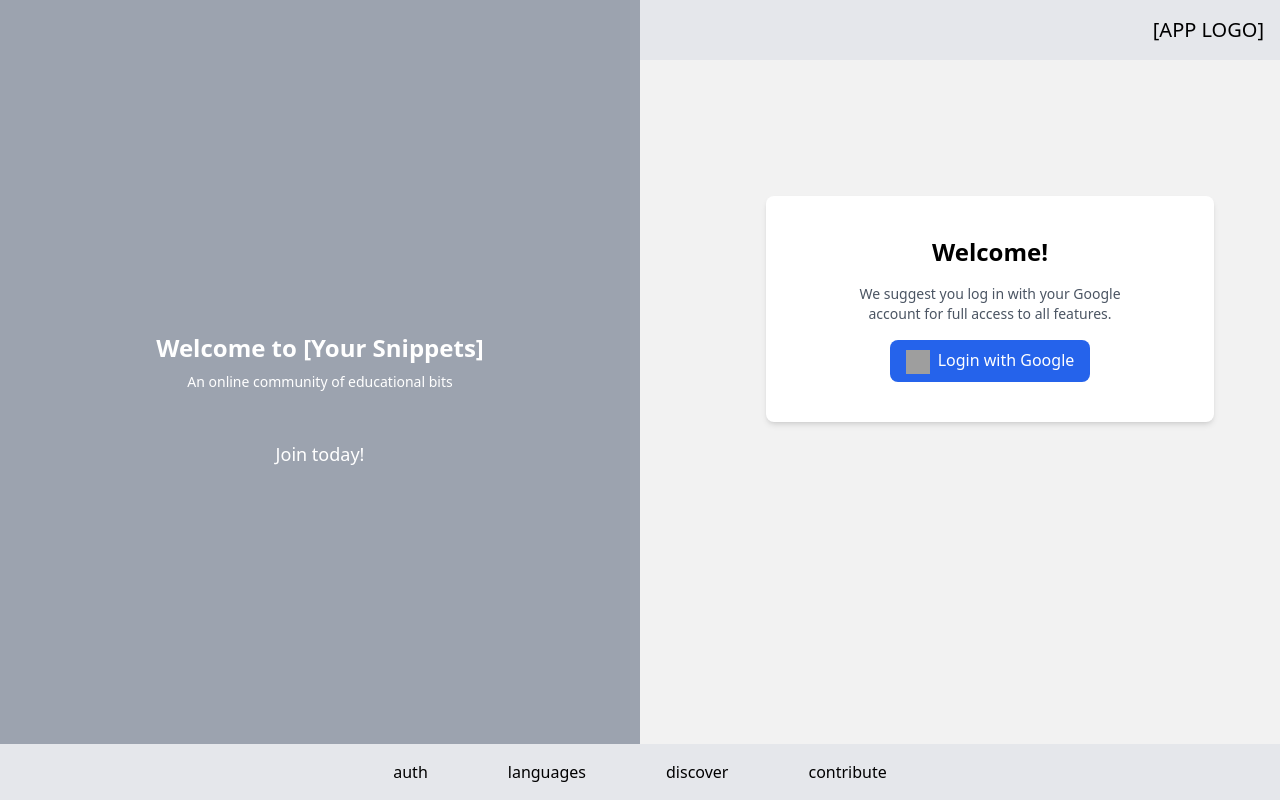
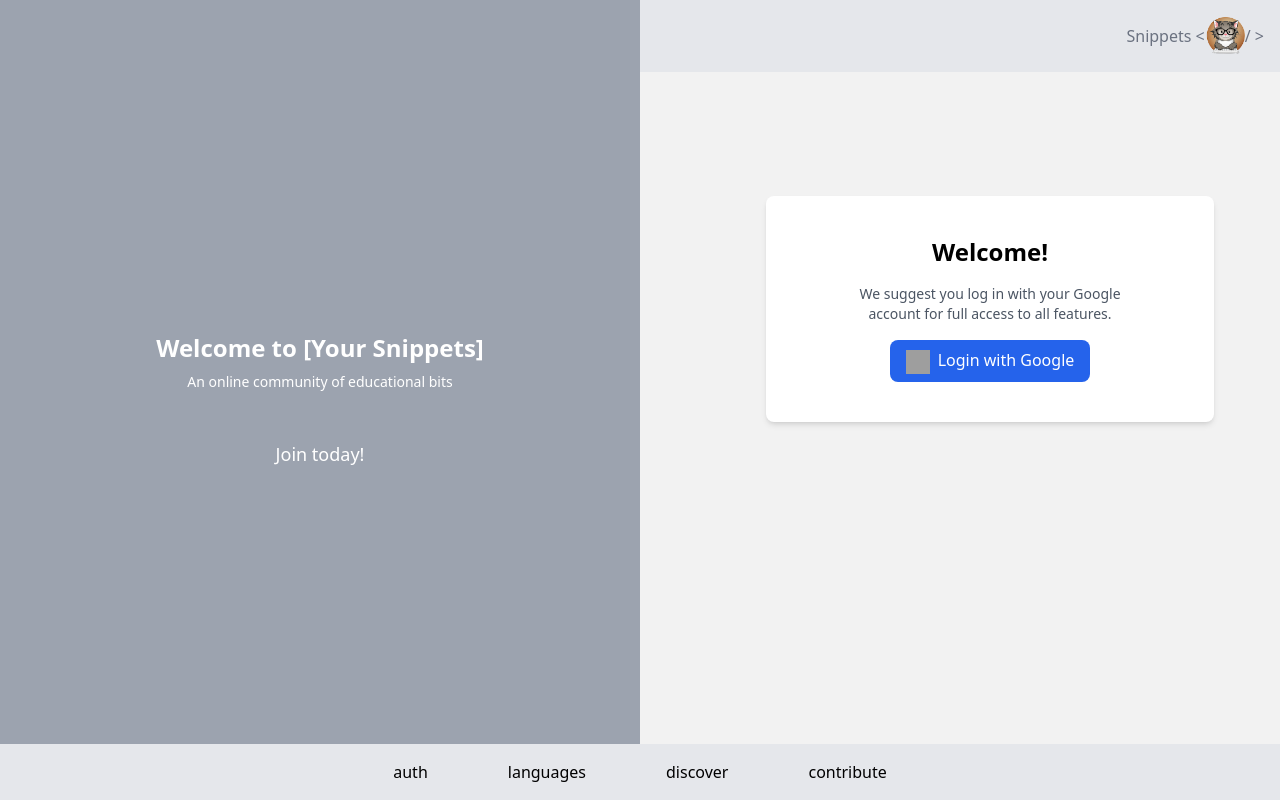
Before and after one commit to JosephDSmith/FFGP, a React (Create React App) app in the folder client/: page / in a window 1280 px wide. Built offline with nearby package versions, Linux system fonts and the light colour scheme; no server answers; grey boxes are pictures that could not be loaded; the HTML template or start-up script is replaced by a standard one.

Commit message:
Add logo and name to header

```diff
--- a/client/src/components/Header.tsx
+++ b/client/src/components/Header.tsx
@@ -7,15 +7,18 @@ interface HeaderProps {
 
 const Header: React.FC = () => {
   return (
-    <header className="bg-gray-200 absolute top-0 left-0 right-0 p-4">
-      <div className="container mx-auto">
-        <h1 className="text-xl text-black text-right">
-          <Link to="/" className="hover:text-blue-500">
-            [APP LOGO]
-          </Link>
-        </h1>
-      </div>
-    </header>
+    <header className="bg-gray-200 absolute top-0 left-0 right-0 p-4 items-end">
+      <div className="text-black flex justify-end">
+        <Link to="/">
+          <div className='flex items-center text-gray-500'>
+            Snippets 	&lt;
+            <img alt='logo' className='w-10' src='/snippets_logo_small.png' />
+            /	&gt;
+            </div>
+        </Link>
+    </div>
+  </header>
+
   )
 }
 
```
Also changed, not shown: client/public/snippets_logo_small.png (added).
